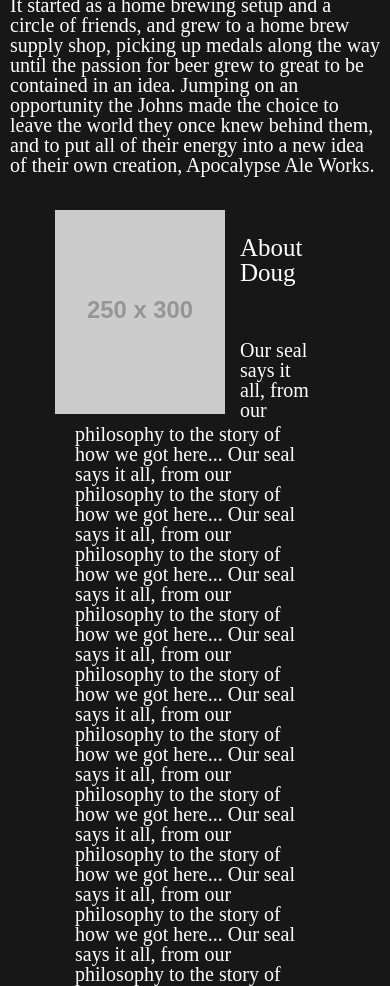
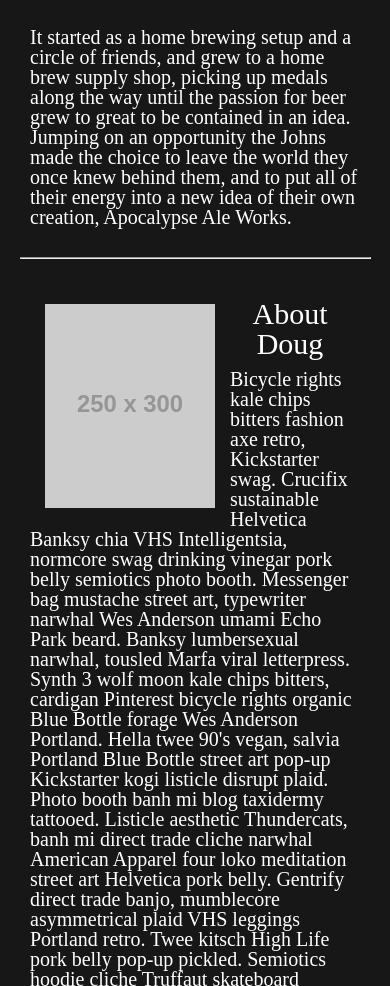
Before and after one commit to chad112/Apocalypse, a plain HTML site: page about.html in a window 390 px wide. Shown: the part 687-1673 px from the top of the page. Drawn offline with nearby package versions, Linux system fonts and the light colour scheme; placeholder pictures from the web are drawn by us.

Commit message:
Fixed mobile nav, also some of the about
Yesh

```diff
--- a/about.html
+++ b/about.html
@@ -24,44 +24,27 @@
 
 It started as a home brewing setup and a circle of friends, and grew to a home brew supply shop, picking up medals along the way until the passion for beer grew to great to be contained in an idea.  Jumping on an opportunity the Johns made the choice to leave the world they once knew behind them, and to put all of their energy into a new idea of their own creation, Apocalypse Ale Works.
 </p>
+<hr>
 <div class="about-individual-container">
-<img class="about-portrait"src="http://placehold.it/250x300" align="left"><h2 style="margin: 10px;"> About Doug </h2>
-<p class="about-body">Our seal says it all, from our philosophy to the story of how we got here...
-  Our seal says it all, from our philosophy to the story of how we got here...
-  Our seal says it all, from our philosophy to the story of how we got here...
-  Our seal says it all, from our philosophy to the story of how we got here...
-  Our seal says it all, from our philosophy to the story of how we got here...
-  Our seal says it all, from our philosophy to the story of how we got here...
-  Our seal says it all, from our philosophy to the story of how we got here...
-  Our seal says it all, from our philosophy to the story of how we got here...
-  Our seal says it all, from our philosophy to the story of how we got here...
-  Our seal says it all, from our philosophy to the story of how we got here...
-  Our seal says it all, from our philosophy to the story of how we got here...
-  Our seal says it all, from our philosophy to the story of how we got here...
-  Our seal says it all, from our philosophy to the story of how we got here...
-  Our seal says it all, from our philosophy to the story of how we got here...
-  Our seal says it all, from our philosophy to the story of how we got here...
-  Our seal says it all, from our philosophy to the story of how we got here...
+<img class="about-portrait"src="http://placehold.it/250x300" align="left"><h2 class="about-portrait-label"> About Doug </h2>
+<p class="about-body">Bicycle rights kale chips bitters fashion axe retro, Kickstarter swag. Crucifix sustainable Helvetica Banksy chia VHS Intelligentsia, normcore swag drinking vinegar pork belly semiotics photo booth. Messenger bag mustache street art, typewriter narwhal Wes Anderson umami Echo Park beard. Banksy lumbersexual narwhal, tousled Marfa viral letterpress. Synth 3 wolf moon kale chips bitters, cardigan Pinterest bicycle rights organic Blue Bottle forage Wes Anderson Portland. Hella twee 90's vegan, salvia Portland Blue Bottle street art pop-up Kickstarter kogi listicle disrupt plaid. Photo booth banh mi blog taxidermy tattooed.
+
+  Listicle aesthetic Thundercats, banh mi direct trade cliche narwhal American Apparel four loko meditation street art Helvetica pork belly. Gentrify direct trade banjo, mumblecore asymmetrical plaid VHS leggings Portland retro. Twee kitsch High Life pork belly pop-up pickled. Semiotics hoodie cliche Truffaut skateboard Williamsburg. Kickstarter leggings cardigan, artisan tilde hoodie forage meggings Bushwick High Life Pitchfork freegan ethical Echo Park flexitarian. Jean shorts fanny pack sustainable, Austin retro butcher Pinterest stumptown next level Truffaut deep v twee Bushwick High Life PBR. Leggings flannel Marfa, seitan hoodie sustainable PBR&B Kickstarter.
+
+  Vinyl small batch pour-over trust fund chambray lumbersexual, Intelligentsia salvia. Cornhole disrupt Kickstarter, asymmetrical umami literally mixtape authentic Portland tilde. Church-key chia retro aesthetic paleo, flexitarian meditation. Seitan taxidermy health goth, cornhole cold-pressed butcher Neutra typewriter. Squid Vice mlkshk disrupt, master cleanse viral swag Brooklyn Odd Future crucifix Tumblr. Retro cronut banjo organic, normcore actually heirloom Echo Park butcher Marfa. 8-bit kale chips vinyl YOLO, typewriter XOXO banh mi listicle gluten-free mixtape seitan craft beer.
+
+  Direct trade Odd Future ethical, occupy High Life Godard 3 wolf moon chambray gastropub messenger bag Wes Anderson shabby chic cray. Scenester mustache asymmetrical, ugh mumblecore letterpress gastropub wolf Helvetica Marfa small batch. Ennui blog single-origin coffee sustainable, High Life skateboard twee cronut Echo Park slow-carb. Williamsburg jean shorts bicycle rights twee, quinoa pickled blog raw denim. Fixie sartorial taxidermy mumblecore twee, Bushwick +1 fap lumbersexual sriracha mustache. Blog bitters typewriter fixie farm-to-table before they sold out, heirloom McSweeney's church-key tilde Echo Park messenger bag American Apparel fanny pack. Direct trade Echo Park swag plaid YOLO, fap crucifix mlkshk quinoa.
   </p>
 </div>
 <div class="about-individual-container">
-  <img class="about-portrait"src="http://placehold.it/250x300" align="left"><h2 style="margin: 10px;"> About Lee </h2>
-  <p class="about-body">Our seal says it all, from our philosophy to the story of how we got here...
-    Our seal says it all, from our philosophy to the story of how we got here...
-    Our seal says it all, from our philosophy to the story of how we got here...
-    Our seal says it all, from our philosophy to the story of how we got here...
-    Our seal says it all, from our philosophy to the story of how we got here...
-    Our seal says it all, from our philosophy to the story of how we got here...
-    Our seal says it all, from our philosophy to the story of how we got here...
-    Our seal says it all, from our philosophy to the story of how we got here...
-    Our seal says it all, from our philosophy to the story of how we got here...
-    Our seal says it all, from our philosophy to the story of how we got here...
-    Our seal says it all, from our philosophy to the story of how we got here...
-    Our seal says it all, from our philosophy to the story of how we got here...
-    Our seal says it all, from our philosophy to the story of how we got here...
-    Our seal says it all, from our philosophy to the story of how we got here...
-    Our seal says it all, from our philosophy to the story of how we got here...
-    Our seal says it all, from our philosophy to the story of how we got here...
+  <img class="about-portrait"src="http://placehold.it/250x300" align="left"><h2 class="about-portrait-label"> About Lee </h2>
+  <p class="about-body">Bicycle rights kale chips bitters fashion axe retro, Kickstarter swag. Crucifix sustainable Helvetica Banksy chia VHS Intelligentsia, normcore swag drinking vinegar pork belly semiotics photo booth. Messenger bag mustache street art, typewriter narwhal Wes Anderson umami Echo Park beard. Banksy lumbersexual narwhal, tousled Marfa viral letterpress. Synth 3 wolf moon kale chips bitters, cardigan Pinterest bicycle rights organic Blue Bottle forage Wes Anderson Portland. Hella twee 90's vegan, salvia Portland Blue Bottle street art pop-up Kickstarter kogi listicle disrupt plaid. Photo booth banh mi blog taxidermy tattooed.
+
+    Listicle aesthetic Thundercats, banh mi direct trade cliche narwhal American Apparel four loko meditation street art Helvetica pork belly. Gentrify direct trade banjo, mumblecore asymmetrical plaid VHS leggings Portland retro. Twee kitsch High Life pork belly pop-up pickled. Semiotics hoodie cliche Truffaut skateboard Williamsburg. Kickstarter leggings cardigan, artisan tilde hoodie forage meggings Bushwick High Life Pitchfork freegan ethical Echo Park flexitarian. Jean shorts fanny pack sustainable, Austin retro butcher Pinterest stumptown next level Truffaut deep v twee Bushwick High Life PBR. Leggings flannel Marfa, seitan hoodie sustainable PBR&B Kickstarter.
+
+    Vinyl small batch pour-over trust fund chambray lumbersexual, Intelligentsia salvia. Cornhole disrupt Kickstarter, asymmetrical umami literally mixtape authentic Portland tilde. Church-key chia retro aesthetic paleo, flexitarian meditation. Seitan taxidermy health goth, cornhole cold-pressed butcher Neutra typewriter. Squid Vice mlkshk disrupt, master cleanse viral swag Brooklyn Odd Future crucifix Tumblr. Retro cronut banjo organic, normcore actually heirloom Echo Park butcher Marfa. 8-bit kale chips vinyl YOLO, typewriter XOXO banh mi listicle gluten-free mixtape seitan craft beer.
+
+    Direct trade Odd Future ethical, occupy High Life Godard 3 wolf moon chambray gastropub messenger bag Wes Anderson shabby chic cray. Scenester mustache asymmetrical, ugh mumblecore letterpress gastropub wolf Helvetica Marfa small batch. Ennui blog single-origin coffee sustainable, High Life skateboard twee cronut Echo Park slow-carb. Williamsburg jean shorts bicycle rights twee, quinoa pickled blog raw denim. Fixie sartorial taxidermy mumblecore twee, Bushwick +1 fap lumbersexual sriracha mustache. Blog bitters typewriter fixie farm-to-table before they sold out, heirloom McSweeney's church-key tilde Echo Park messenger bag American Apparel fanny pack. Direct trade Echo Park swag plaid YOLO, fap crucifix mlkshk quinoa.
   </p>
 </div>
 <hr>
--- a/style.scss
+++ b/style.scss
@@ -43,6 +43,9 @@ body {
   background: url('img/background.jpg') no-repeat center center fixed;
   background-color: black;
   font-family: 'futura-pt', 'sans-serif';
+  @media (-webkit-min-device-pixel-ratio: 2) and (min-resolution: 192dpi) {
+    background: url('img/background.jpg') no-repeat top center fixed;
+  }
 }
 .center-block {
   margin-left: auto;
@@ -209,6 +212,7 @@ display: none;
   display: block;
   overflow: hidden;
   zoom: 1;
+
 }
 
 .nav-collapse.opened {
@@ -235,7 +239,6 @@ display: none;
   width: 40px;
   position: absolute;
   margin-top: -50px;
-
 }
 
 @media screen and (min-width: $break-nav) {
@@ -259,7 +262,7 @@ display: none;
     max-height: none;
   }
   .nav-toggle {
-    display: none;
+    display: block;
   }
 }
 /* End Nav */
@@ -311,7 +314,7 @@ display: none;
   border-top: 3px solid gray;
   opacity: .8;
   @media screen and (max-width: $break-small) {
-    height: 800px;
+    height: 700px;
   }
   @media (-webkit-min-device-pixel-ratio: 2) and (min-resolution: 192dpi) {
     height: 1300px;
@@ -400,6 +403,9 @@ hr {
   font-size: 60px;
   text-align: center;
   padding: 15px;
+  @media screen and (max-width: $break-nav) {
+    font-size: 40px;
+  }
 }
 
 .column {
@@ -416,12 +422,18 @@ hr {
   padding: 10px 140px;
   font-size: 20px;
   text-indent: 0;
+  margin: 20px;
   @media screen and (max-width: 1400px) {
     padding: 10px 10px;
   }
 }
 .about-individual-container {
   padding:10px 40px;
+  position: relative;
+  margin: 20px;
+  @media screen and (max-width: $break-nav) {
+    padding: 10px;
+  }
 }
 .about-portrait-link {
   text-decoration: none;
@@ -429,11 +441,11 @@ hr {
 .about-portrait-label {
   color: white;
   padding-bottom: 10px;
-  -webkit-transition: 0.5s ease;
-  text-transform: uppercase;
-}
-.about-portrait-label:hover{
-  color: #79211a;
+  font-size: 30px;
+  @media screen and (max-width: $break-small) {
+    padding: 10px;
+    text-align: center;
+  }
 }
 .about-seal {
   padding: 10px;
@@ -444,7 +456,7 @@ hr {
   }
 }
 .about-portrait {
-  max-width: 400px;
+  max-width: 250px;
   padding: 15px;
   padding-bottom: 0;
   margin-bottom: 0;
@@ -453,12 +465,20 @@ hr {
     width: 200px;
     padding-bottom: 10px;
   }
+  @media screen and (max-width: $break-small) {
+    margin: 0;
+    width: 200px;
+
+  }
 }
 
 .about-body {
   color: white;
   font-size: 20px;
   text-indent: 0;
+  @media screen and (max-width: $break-nav) {
+    padding: 0;
+  }
 }
 
 .hours {
@@ -466,3 +486,7 @@ hr {
       font-size: 25px;
   }
 }
+
+.data-scroll {
+  -webkit-transition: ease .5s;
+}
```
Also changed, not shown: responsive-nav.min.js, style.css, 1 other file.
